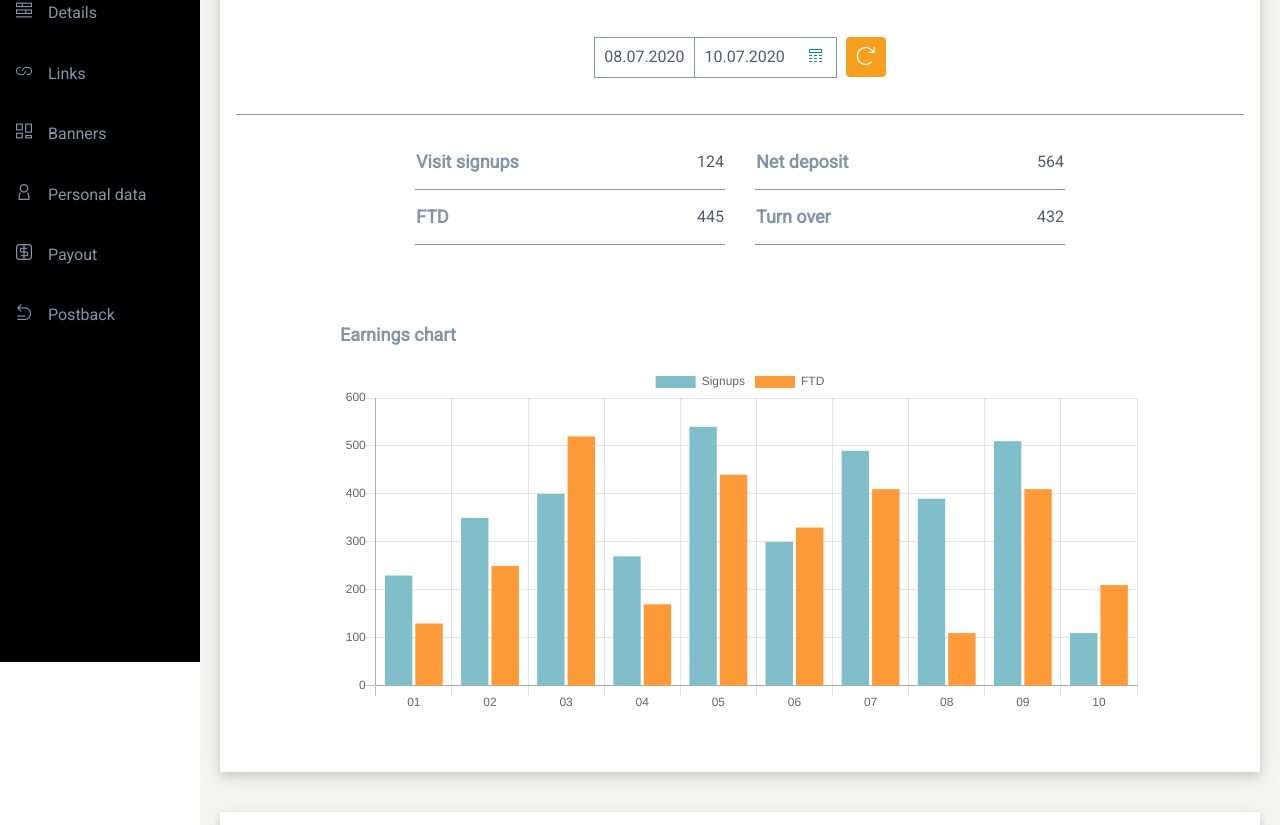
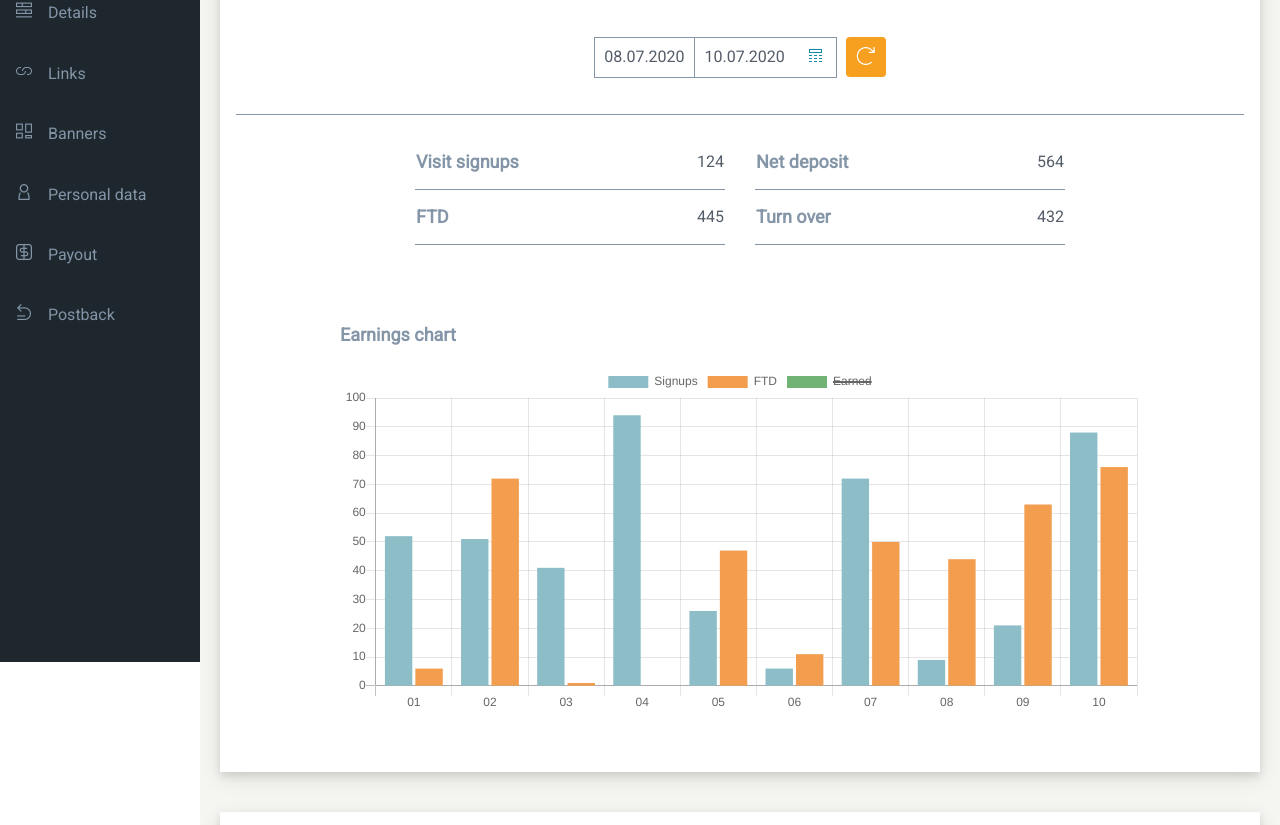
Before and after one commit to perfectcircle93/Admin-panel, a website: page index.html in a window 1280 px wide. Shown: the part 138-963 px from the top of the page. Drawn offline with nearby package versions, Linux system fonts and the light colour scheme.

Commit message:
Fix chart

```diff
--- a/js/script.js
+++ b/js/script.js
@@ -24,31 +24,36 @@ document.querySelector('.mobile-bars').addEventListener('click', function (e) {
 
 // chart.js
 
-var ctx = document.getElementById('myChart');
-var myChart = new Chart(ctx, {
+var ctx = document.getElementById('myChart').getContext('2d');
+var chart = new Chart(ctx, {
+  // 1
   type: 'bar',
   data: {
-    labels: ['01', '02', '03', '04', '05', '06', '07', '08', '09', '10'],
+    // 2
+    labels: ["01", "02", "03", "04", "05", "06", "07", "08", "09", "10"],
+    // 3
     datasets: [{
-      label: 'Signups',
-      data: [230, 350, 400, 270, 540, 300, 490, 390, 510, 110],
-      backgroundColor:'#80BFCA',
-    // yAxisID: 'y-axis-1',
-    }, {
-      label: 'FTD',
-      data: [130, 250, 520, 170, 440, 330, 410, 110, 410, 210],
-      backgroundColor:'#FF9A38',
-    // yAxisID: 'y-axis-1',
+      // 4
+      label: "Signups",
+      // 5
+      backgroundColor: '#8DBEC8',
+      borderColor: '#8DBEC8',
+      // 6
+      data: [ 52, 51, 41, 94, 26, 6, 72, 9, 21, 88 ],
     },
-    ]
+    {
+      label: "FTD",
+      backgroundColor: '#F29E4E',
+      borderColor: '#F29E4E',
+      data: [ 6, 72, 1, 0, 47, 11, 50, 44, 63, 76 ],
+    },
+    {
+      label: "Earned",
+      backgroundColor: '#71B374',
+      borderColor: '#71B374',
+      data: [ 59, 49, 68, 90, 67, 41, 13, 38, 48, 48 ],
+      // 7
+      hidden: true,
+    }]
   },
-  options: {
-    scales: {
-      yAxes: [{
-        ticks: {
-          beginAtZero: true
-        }
-      }]
-    }
-  }
 });
--- a/sass/components/_sidebar.scss
+++ b/sass/components/_sidebar.scss
@@ -9,7 +9,7 @@
       max-height: 60px;
       padding: 16px;
       font-family: $sidebar-font;
-      font-size: 28px;
+      font-size: 26px;
       color: white;
       font-weight: $light-font-weight;
     }
--- a/sass/sections/_sidebar.scss
+++ b/sass/sections/_sidebar.scss
@@ -3,7 +3,7 @@
     width: 200px;
     position: fixed;
     z-index: 1;
-    background: $text-color;
+    background: $sidebar-background;
     flex: 1;
     overflow: auto;
     padding-right: 0;
```
Also changed, not shown: css/style.css, 1 other file.
